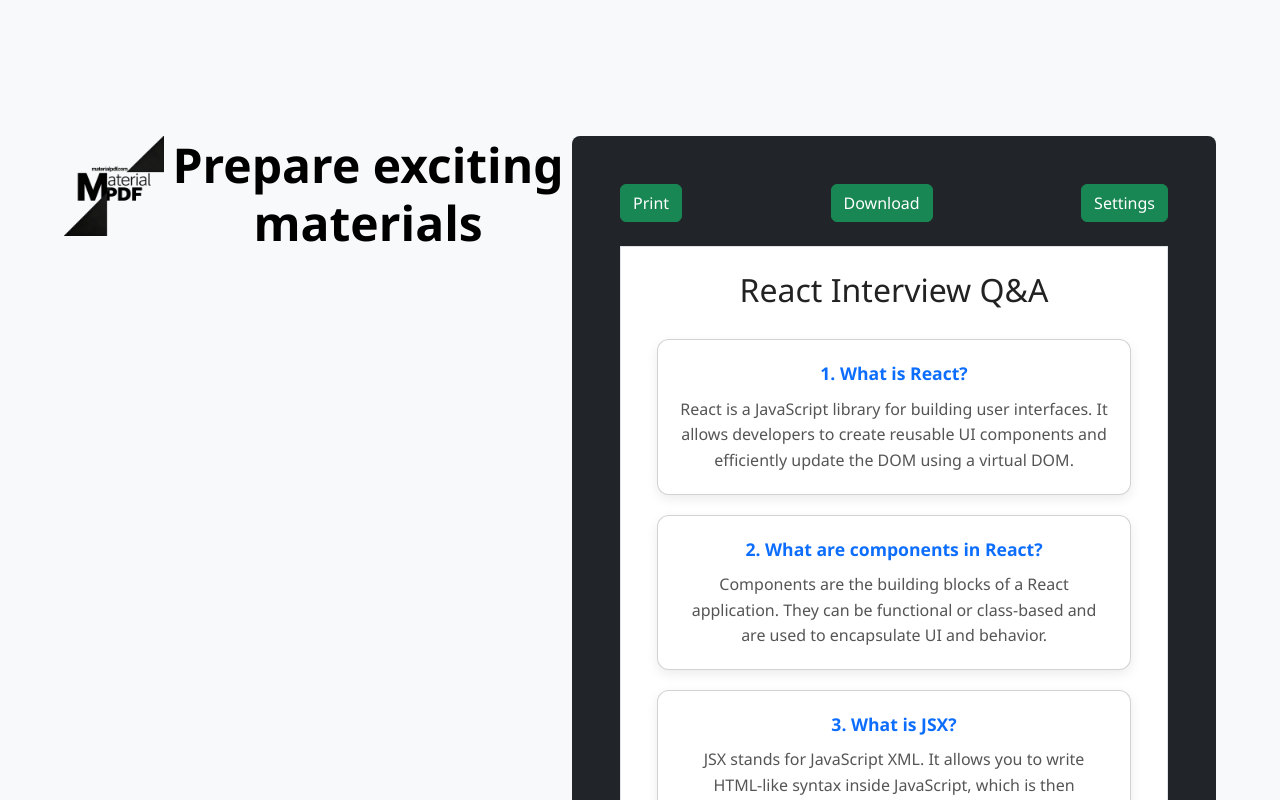
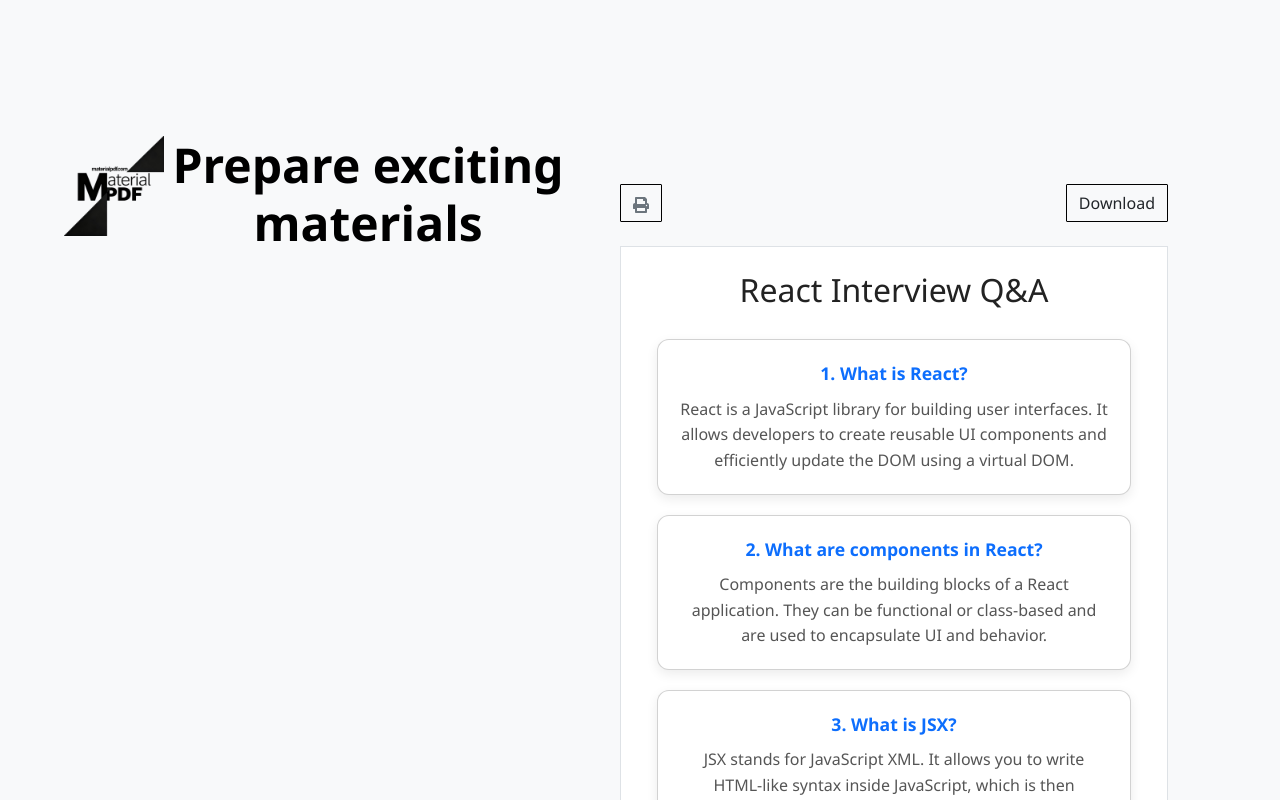
Before and after one commit to Dilip-Inferno/pdf-converter, a React (Vite) app: page / in a window 1280 px wide. Shown: the top 800 px of the page. Built offline with nearby package versions, Linux system fonts and the light colour scheme.

Commit message:
"Task 6 | Square Button Component"

```diff
--- a/package.json
+++ b/package.json
@@ -13,7 +13,8 @@
     "bootstrap": "^5.3.8",
     "html2pdf.js": "^0.12.1",
     "react": "^19.1.1",
-    "react-dom": "^19.1.1"
+    "react-dom": "^19.1.1",
+    "react-icons": "^5.5.0"
   },
   "devDependencies": {
     "@eslint/js": "^9.33.0",
--- a/src/components/Button.jsx
+++ b/src/components/Button.jsx
@@ -1,13 +1,20 @@
-import React from "react";
+import React, { useState } from "react";
+import { FaPrint } from "react-icons/fa";
 
 const Button = ({ btnName, isConvert, onClick }) => {
+  const [isPrintHover, setPrintHover] = useState(false);
   return (
     <button
       type="button"
       onClick={onClick}
-      className={`btn ${isConvert ? "btn-primary" : "btn-success"}`}
+      onMouseEnter={() => setPrintHover(true)}
+      onMouseLeave={() => setPrintHover(false)}
+      style={{ border: "1px solid black", borderRadius: 1 } }
+      className={`btn ${
+        isConvert ? "btn-outline-secondary" : "btn-outline-dark"
+      }`}
     >
-      {btnName}
+      {isConvert && isPrintHover ? btnName : isConvert ? <FaPrint /> : btnName}
     </button>
   );
 };
--- a/src/layouts/MainLayout.jsx
+++ b/src/layouts/MainLayout.jsx
@@ -34,7 +34,7 @@ const MainLayout = () => {
   };
 
   return (
-    <div className="h-100 p-5 text-bg-dark rounded-3">
+    <div className="h-100 p-5 text-bg-white rounded-3">
       {/* Button Row */}
       <div
         style={{
@@ -43,9 +43,10 @@ const MainLayout = () => {
           gap: "10px",
         }}
       >
-        <Button btnName={"Print"} onClick={handlePrint} />
+        <Button isConvert={true} btnName={"Print"} onClick={handlePrint} />
         <Button btnName={"Download"} onClick={handleDownload} />
-        <Button btnName={"Settings"} />
+
+        {/* <Button btnName={"Settings"} /> */}
       </div>
 
       {/* PDF Preview */}
```
Also changed, not shown: 1 other file (tests, documents, lock files or other folders).
